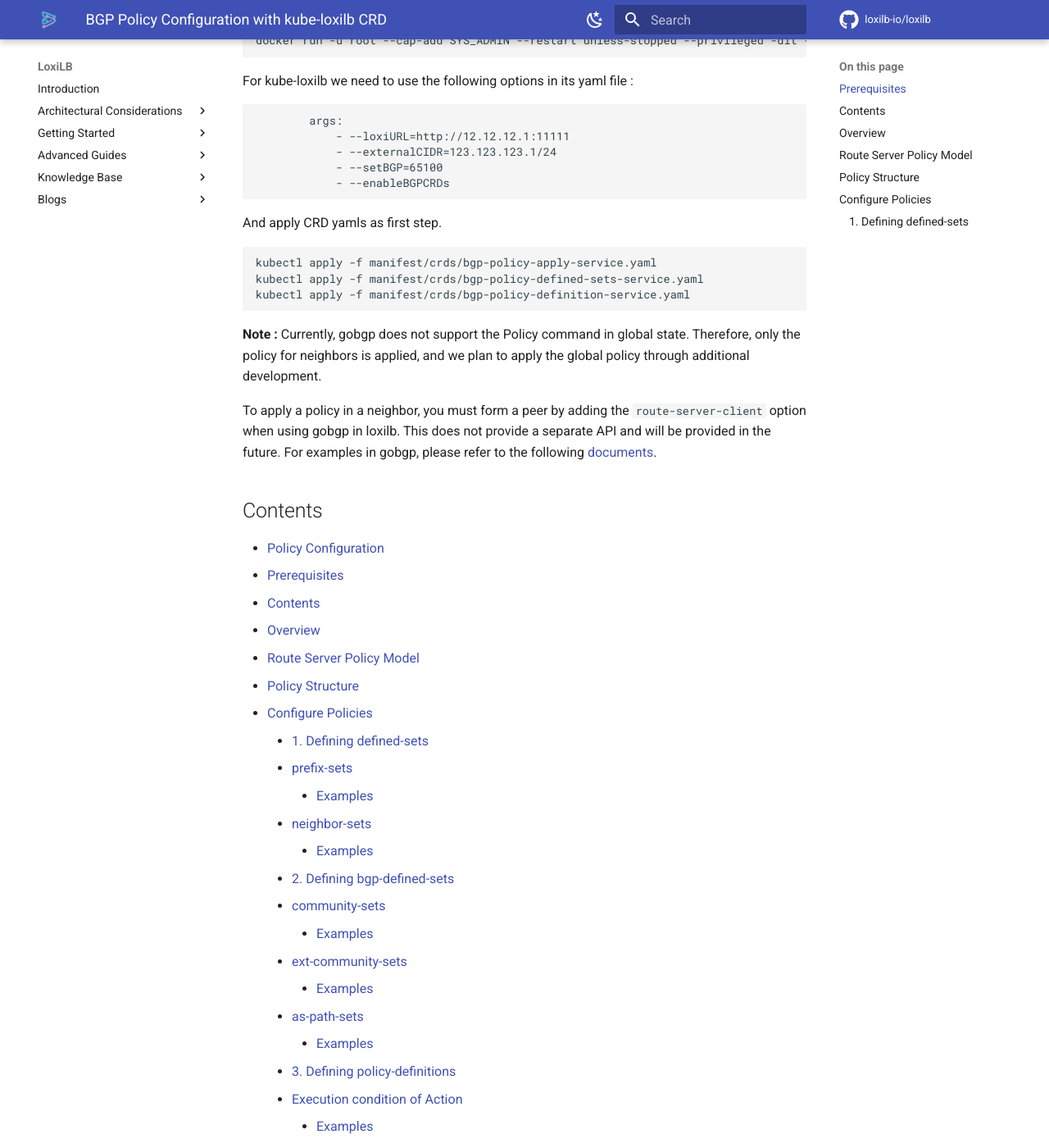
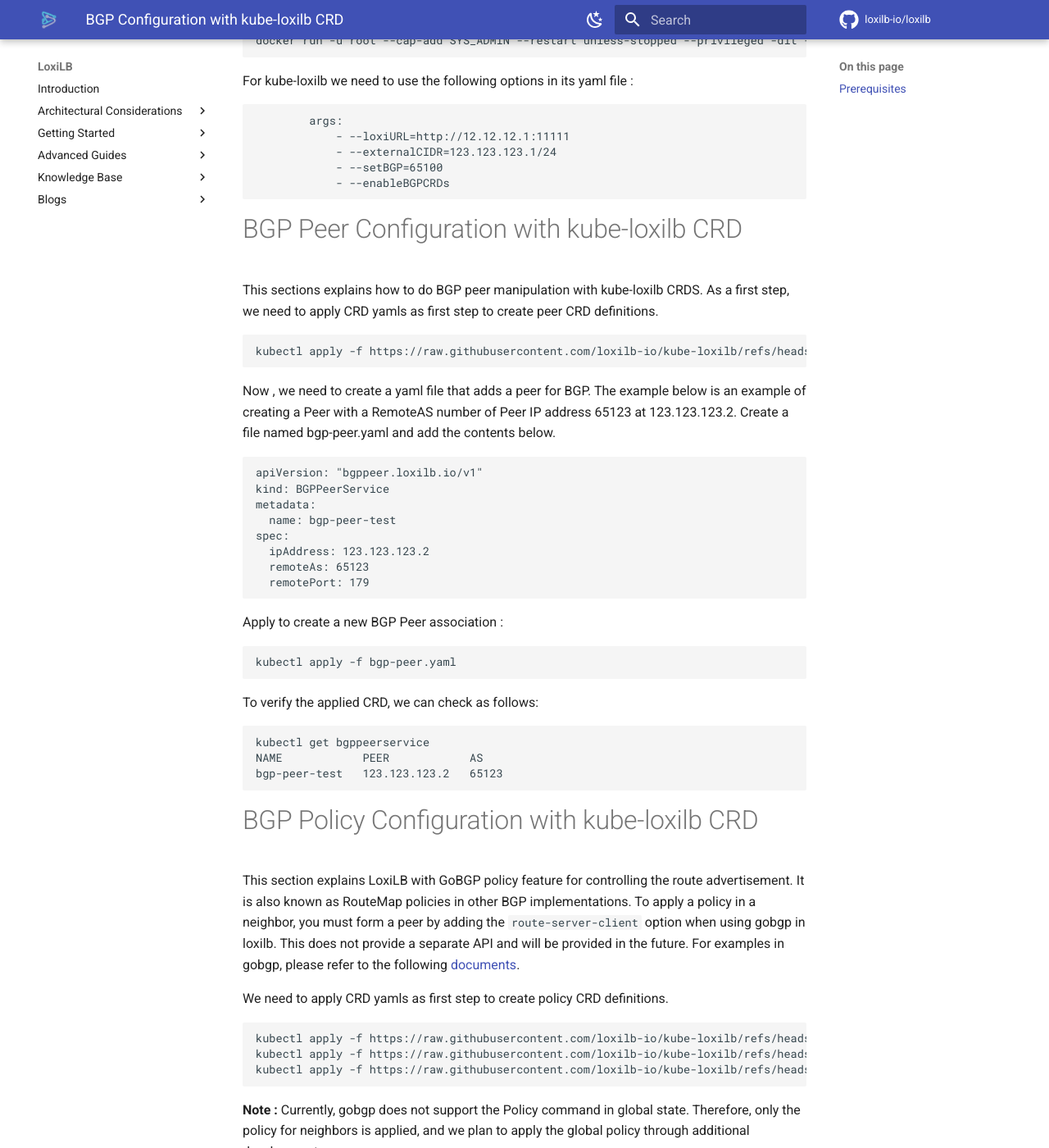
Before and after one commit to loxilb-io/loxilbdocs, an MkDocs documentation site: the page built from docs/k8s_bgp_policy_crd.md, in a window 1280 px wide and 1400 px high, scrolled down 746 px. Shown: the whole window at 82% size. Built offline with MkDocs 1.6.1 and Material for MkDocs 9.7.7, drawn with Linux system fonts in a browser that asks for light colours; comment, search, counter and statistics services are not loaded; the version menu is left out; some of the changed text lies outside the part shown.

Commit message:
Update k8s_bgp_policy_crd.md

````diff
--- a/docs/k8s_bgp_policy_crd.md
+++ b/docs/k8s_bgp_policy_crd.md
@@ -1,6 +1,6 @@
-# BGP Policy Configuration with kube-loxilb CRD
+# BGP Configuration with kube-loxilb CRD
 
-This page explains LoxiLB with GoBGP policy feature for controlling the route advertisement. It is also known as RouteMap policies in other BGP implementations.
+This page explains dynamic BGP configuration and control in loxilb using Kubernetes CRDs exposed by kube-loxilb.
 
 ## Prerequisites
 
@@ -38,19 +38,52 @@
             - --setBGP=65100
             - --enableBGPCRDs
 ```
+# BGP Peer Configuration with kube-loxilb CRD
 
-And apply CRD yamls as first step.
+This sections explains how to do BGP peer manipulation with kube-loxilb CRDS. As a first step, we need to apply CRD yamls as first step to create peer CRD definitions.
 
 ```
-kubectl apply -f manifest/crds/bgp-policy-apply-service.yaml
-kubectl apply -f manifest/crds/bgp-policy-defined-sets-service.yaml
-kubectl apply -f manifest/crds/bgp-policy-definition-service.yaml
+kubectl apply -f https://raw.githubusercontent.com/loxilb-io/kube-loxilb/refs/heads/main/manifest/crds/bgp-peer-service.yaml
+```
+
+Now , we need to create a yaml file that adds a peer for BGP. The example below is an example of creating a Peer with a RemoteAS number of Peer IP address 65123 at 123.123.123.2. Create a file named bgp-peer.yaml and add the contents below.
+
+```
+apiVersion: "bgppeer.loxilb.io/v1"
+kind: BGPPeerService
+metadata:
+  name: bgp-peer-test
+spec:
+  ipAddress: 123.123.123.2
+  remoteAs: 65123
+  remotePort: 179
+```
+Apply to create a new BGP Peer association :
+```
+kubectl apply -f bgp-peer.yaml
+```
+To verify the applied CRD, we can check as follows:
+
+```
+kubectl get bgppeerservice
+NAME            PEER            AS
+bgp-peer-test   123.123.123.2   65123
+```
+
+# BGP Policy Configuration with kube-loxilb CRD
+
+This section explains LoxiLB with GoBGP policy feature for controlling the route advertisement. It is also known as RouteMap policies in other BGP implementations. To apply a policy in a neighbor, you must form a peer by adding the `route-server-client` option when using gobgp in loxilb. This does not provide a separate API and will be provided in the future.
+For examples in gobgp, please refer to the following [documents](https://github.com/osrg/gobgp/blob/master/docs/sources/route-server.md).
+
+We need to apply CRD yamls as first step to create policy CRD definitions.
+
+```
+kubectl apply -f https://raw.githubusercontent.com/loxilb-io/kube-loxilb/refs/heads/main/manifest/crds/bgp-policy-apply-service.yaml
+kubectl apply -f https://raw.githubusercontent.com/loxilb-io/kube-loxilb/refs/heads/main/manifest/crds/bgp-policy-defined-sets-service.yaml
+kubectl apply -f https://raw.githubusercontent.com/loxilb-io/kube-loxilb/refs/heads/main/manifest/crds/bgp-policy-definition-service.yaml
 ```
 
 <b>Note : </b> Currently, gobgp does not support the Policy command in global state. Therefore, only the policy for neighbors is applied, and we plan to apply the global policy through additional development.
-
-To apply a policy in a neighbor, you must form a peer by adding the `route-server-client` option when using gobgp in loxilb. This does not provide a separate API and will be provided in the future.
-For examples in gobgp, please refer to the following [documents](https://github.com/osrg/gobgp/blob/master/docs/sources/route-server.md).
 
 ## Contents
 
````
